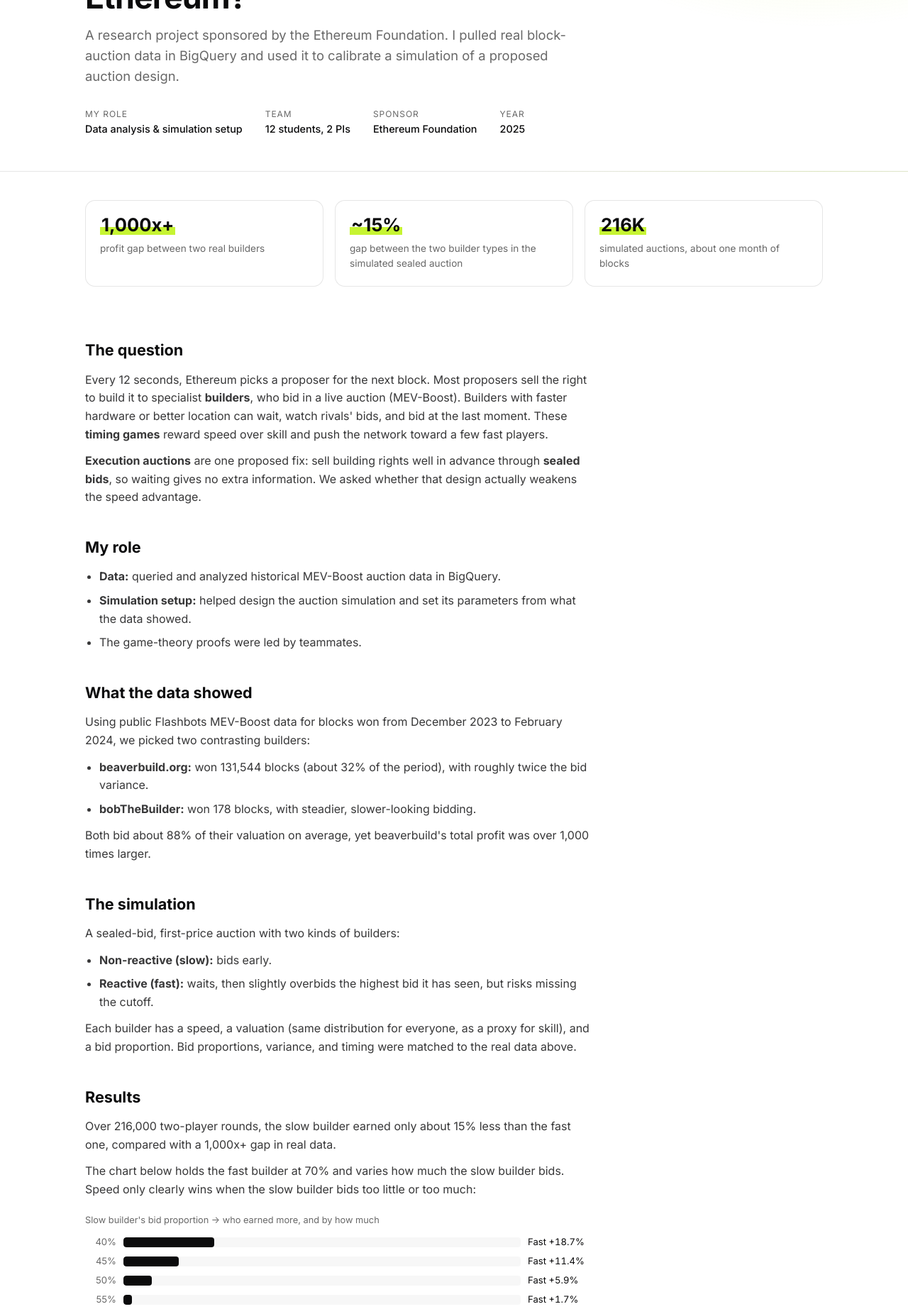
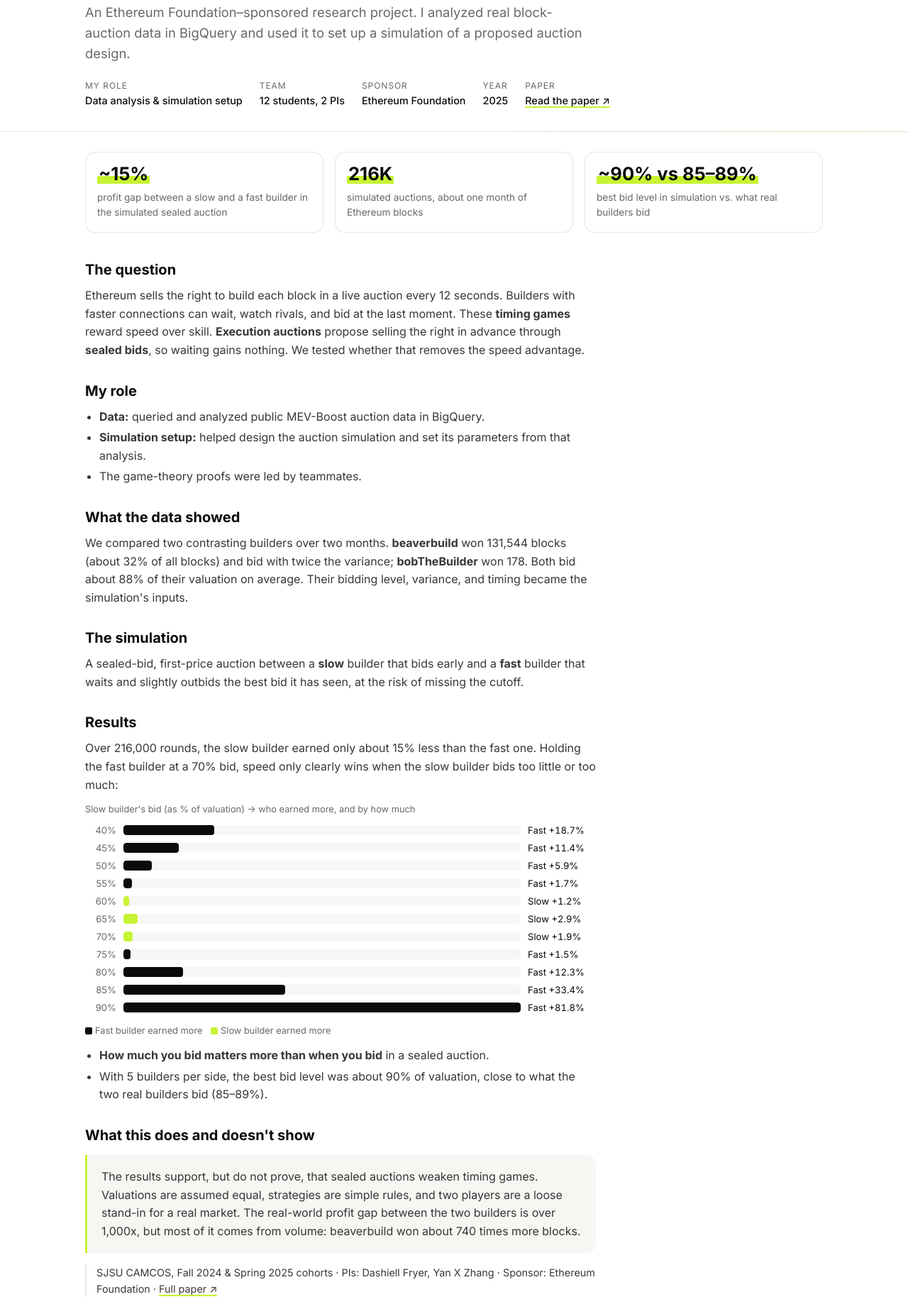
Before and after one commit to Xuewei-Z/xuewei-z.github.io, a plain HTML site: page projects/ethereum-auctions.html in a window 1280 px wide. Shown: the part 285-2130 px from the top of the page at 71% size. Drawn offline with Linux system fonts and the light colour scheme.

Commit message:
Rebalance execution auctions page and tighten spacing
Lead with the simulated ~15% gap and the 90% vs 85-89% bid check,
move the 1,000x figure into limitations with the block-count caveat,
add paper links, and reduce vertical padding site-wide.

Co-Authored-By: Claude Opus 5.5 <noreply@anthropic.com>
Claude-Session: https://claude.ai/code/session_01MrB26HzzzHjrj4v4fHbKUy

```diff
--- a/projects/ethereum-auctions.html
+++ b/projects/ethereum-auctions.html
@@ -4,7 +4,7 @@
   <meta charset="UTF-8">
   <meta name="viewport" content="width=device-width, initial-scale=1.0">
   <title>Do sealed auctions stop timing games on Ethereum? — Xuewei Zhong</title>
-  <meta name="description" content="A research project sponsored by the Ethereum Foundation. I pulled real block-auction data in BigQuery and used it to calibrate a simulation of a proposed auction design.">
+  <meta name="description" content="An Ethereum Foundation–sponsored research project. I analyzed real block-auction data in BigQuery and used it to set up a simulation of a proposed auction design.">
   <link rel="preconnect" href="https://fonts.googleapis.com">
   <link rel="preconnect" href="https://fonts.gstatic.com" crossorigin>
   <link href="https://fonts.googleapis.com/css2?family=Inter:wght@400;500;600;700&display=swap" rel="stylesheet">
@@ -31,12 +31,13 @@
       <p class="crumbs"><a href="../index.html">Home</a> / <a href="../index.html#projects">Projects</a> / Execution auctions</p>
       <p class="eyebrow">Research · Finance · Ethereum Foundation × SJSU CAMCOS</p>
       <h1>Do sealed auctions stop timing games on Ethereum?</h1>
-      <p class="case-lede">A research project sponsored by the Ethereum Foundation. I pulled real block-auction data in BigQuery and used it to calibrate a simulation of a proposed auction design.</p>
+      <p class="case-lede">An Ethereum Foundation–sponsored research project. I analyzed real block-auction data in BigQuery and used it to set up a simulation of a proposed auction design.</p>
       <dl class="meta">
         <div><dt>My role</dt><dd>Data analysis &amp; simulation setup</dd></div>
         <div><dt>Team</dt><dd>12 students, 2 PIs</dd></div>
         <div><dt>Sponsor</dt><dd>Ethereum Foundation</dd></div>
         <div><dt>Year</dt><dd>2025</dd></div>
+        <div><dt>Paper</dt><dd><a class="inline-link" href="https://hackmd.io/MVDCR95XQXutuKb1NuTtWw?view" target="_blank" rel="noopener">Read the paper ↗</a></dd></div>
       </dl>
     </div>
   </header>
@@ -44,45 +45,33 @@
   <!-- ===================== Case body ===================== -->
   <main class="container">
     <div class="results">
-      <div class="result"><span class="metric">1,000x+</span><span>profit gap between two real builders</span></div>
-      <div class="result"><span class="metric">~15%</span><span>gap between the two builder types in the simulated sealed auction</span></div>
-      <div class="result"><span class="metric">216K</span><span>simulated auctions, about one month of blocks</span></div>
+      <div class="result"><span class="metric">~15%</span><span>profit gap between a slow and a fast builder in the simulated sealed auction</span></div>
+      <div class="result"><span class="metric">216K</span><span>simulated auctions, about one month of Ethereum blocks</span></div>
+      <div class="result"><span class="metric">~90% vs 85–89%</span><span>best bid level in simulation vs. what real builders bid</span></div>
     </div>
 
     <article class="case-body">
       <h2>The question</h2>
-      <p>Every 12 seconds, Ethereum picks a proposer for the next block. Most proposers sell the right to build it to specialist <b>builders</b>, who bid in a live auction (MEV-Boost). Builders with faster hardware or better location can wait, watch rivals' bids, and bid at the last moment. These <b>timing games</b> reward speed over skill and push the network toward a few fast players.</p>
-      <p><b>Execution auctions</b> are one proposed fix: sell building rights well in advance through <b>sealed bids</b>, so waiting gives no extra information. We asked whether that design actually weakens the speed advantage.</p>
+      <p>Ethereum sells the right to build each block in a live auction every 12 seconds. Builders with faster connections can wait, watch rivals, and bid at the last moment. These <b>timing games</b> reward speed over skill. <b>Execution auctions</b> propose selling the right in advance through <b>sealed bids</b>, so waiting gains nothing. We tested whether that removes the speed advantage.</p>
 
       <h2>My role</h2>
       <ul>
-        <li><b>Data:</b> queried and analyzed historical MEV-Boost auction data in BigQuery.</li>
-        <li><b>Simulation setup:</b> helped design the auction simulation and set its parameters from what the data showed.</li>
+        <li><b>Data:</b> queried and analyzed public MEV-Boost auction data in BigQuery.</li>
+        <li><b>Simulation setup:</b> helped design the auction simulation and set its parameters from that analysis.</li>
         <li>The game-theory proofs were led by teammates.</li>
       </ul>
 
       <h2>What the data showed</h2>
-      <p>Using public Flashbots MEV-Boost data for blocks won from December 2023 to February 2024, we picked two contrasting builders:</p>
-      <ul>
-        <li><b>beaverbuild.org:</b> won 131,544 blocks (about 32% of the period), with roughly twice the bid variance.</li>
-        <li><b>bobTheBuilder:</b> won 178 blocks, with steadier, slower-looking bidding.</li>
-      </ul>
-      <p>Both bid about 88% of their valuation on average, yet beaverbuild's total profit was over 1,000 times larger.</p>
+      <p>We compared two contrasting builders over two months. <b>beaverbuild</b> won 131,544 blocks (about 32% of all blocks) and bid with twice the variance; <b>bobTheBuilder</b> won 178. Both bid about 88% of their valuation on average. Their bidding level, variance, and timing became the simulation's inputs.</p>
 
       <h2>The simulation</h2>
-      <p>A sealed-bid, first-price auction with two kinds of builders:</p>
-      <ul>
-        <li><b>Non-reactive (slow):</b> bids early.</li>
-        <li><b>Reactive (fast):</b> waits, then slightly overbids the highest bid it has seen, but risks missing the cutoff.</li>
-      </ul>
-      <p>Each builder has a speed, a valuation (same distribution for everyone, as a proxy for skill), and a bid proportion. Bid proportions, variance, and timing were matched to the real data above.</p>
+      <p>A sealed-bid, first-price auction between a <b>slow</b> builder that bids early and a <b>fast</b> builder that waits and slightly outbids the best bid it has seen, at the risk of missing the cutoff.</p>
 
       <h2>Results</h2>
-      <p>Over 216,000 two-player rounds, the slow builder earned only about 15% less than the fast one, compared with a 1,000x+ gap in real data.</p>
-      <p>The chart below holds the fast builder at 70% and varies how much the slow builder bids. Speed only clearly wins when the slow builder bids too little or too much:</p>
+      <p>Over 216,000 rounds, the slow builder earned only about 15% less than the fast one. Holding the fast builder at a 70% bid, speed only clearly wins when the slow builder bids too little or too much:</p>
 
       <figure class="bars" aria-label="Profit advantage by the slow builder's bid proportion">
-        <div class="bars-title">Slow builder's bid proportion → who earned more, and by how much</div>
+        <div class="bars-title">Slow builder's bid (as % of valuation) → who earned more, and by how much</div>
         <div class="bar-row"><span class="bar-x">40%</span><span class="bar-track"><span class="bar bar-r" style="width:22.8%"></span></span><span class="bar-v">Fast +18.7%</span></div>
         <div class="bar-row"><span class="bar-x">45%</span><span class="bar-track"><span class="bar bar-r" style="width:13.9%"></span></span><span class="bar-v">Fast +11.4%</span></div>
         <div class="bar-row"><span class="bar-x">50%</span><span class="bar-track"><span class="bar bar-r" style="width:7.2%"></span></span><span class="bar-v">Fast +5.9%</span></div>
@@ -94,24 +83,20 @@
         <div class="bar-row"><span class="bar-x">80%</span><span class="bar-track"><span class="bar bar-r" style="width:15.0%"></span></span><span class="bar-v">Fast +12.3%</span></div>
         <div class="bar-row"><span class="bar-x">85%</span><span class="bar-track"><span class="bar bar-r" style="width:40.8%"></span></span><span class="bar-v">Fast +33.4%</span></div>
         <div class="bar-row"><span class="bar-x">90%</span><span class="bar-track"><span class="bar bar-r" style="width:100.0%"></span></span><span class="bar-v">Fast +81.8%</span></div>
-        <figcaption><span class="key key-r"></span>Fast (reactive) builder earned more <span class="key key-n"></span>Slow (non-reactive) builder earned more. Fast builder fixed at 70% bid proportion.</figcaption>
+        <figcaption><span class="key key-r"></span>Fast builder earned more <span class="key key-n"></span>Slow builder earned more</figcaption>
       </figure>
 
-      <h2>Takeaways</h2>
       <ul>
         <li><b>How much you bid matters more than when you bid</b> in a sealed auction.</li>
-        <li>The best bid proportion rises as more builders compete, as classical auction theory predicts. In 5v5 simulations it clustered around 90%, close to what real builders bid (85–89%).</li>
+        <li>With 5 builders per side, the best bid level was about 90% of valuation, close to what the two real builders bid (85–89%).</li>
       </ul>
 
       <h2>What this does and doesn't show</h2>
       <div class="callout">
-        <p>The simulations support, but do not prove, that sealed auctions discourage timing games. Valuations are assumed exact and identical, strategies are simple rules rather than solved equilibria, and two players are a loose stand-in for the real market. The real 1,000x gap may also reflect skill differences the model doesn't capture.</p>
+        <p>The results support, but do not prove, that sealed auctions weaken timing games. Valuations are assumed equal, strategies are simple rules, and two players are a loose stand-in for a real market. The real-world profit gap between the two builders is over 1,000x, but most of it comes from volume: beaverbuild won about 740 times more blocks.</p>
       </div>
 
-      <h2>Why I like this project</h2>
-      <p>It joins my two backgrounds. Finance taught me how much a small edge in a market is worth; statistics gave me the tools to test whether a design actually removes it.</p>
-
-      <p class="note">Team project: SJSU CAMCOS, Fall 2024 and Spring 2025 cohorts. PIs: Dashiell Fryer and Yan X Zhang. Sponsor: Ethereum Foundation. <a href="https://hackmd.io/MVDCR95XQXutuKb1NuTtWw?view" target="_blank" rel="noopener">Read the full write-up ↗</a></p>
+      <p class="note">SJSU CAMCOS, Fall 2024 &amp; Spring 2025 cohorts · PIs: Dashiell Fryer, Yan X Zhang · Sponsor: Ethereum Foundation · <a class="inline-link" href="https://hackmd.io/MVDCR95XQXutuKb1NuTtWw?view" target="_blank" rel="noopener">Full paper ↗</a></p>
 
       <h2>Stack</h2>
       <div class="tags">
--- a/style.css
+++ b/style.css
@@ -445,3 +445,28 @@ a { color: inherit; text-decoration: none; }
 .case-body p, .case-body ul { margin-bottom: 12px; }
 .case-body .callout p { margin-bottom: 0; }
 .bars-title { margin-bottom: 4px; }
+
+/* =========================================================
+   11. Tighter vertical rhythm (shorter pages)
+   ========================================================= */
+.section { padding: 64px 0; }
+.section-head { margin-bottom: 28px; }
+.hero { padding: 72px 0 64px; }
+.case-hero { padding: 40px 0 32px; }
+.crumbs { margin-bottom: 12px; }
+.case-lede { margin-bottom: 20px; }
+.meta { gap: 24px; }
+.results { margin: 28px 0 0; }
+.result { padding: 16px; }
+.case-body { padding: 8px 0 48px; }
+.case-body h2 { margin: 28px 0 8px; font-size: 1.25rem; }
+.case-body p, .case-body ul { margin-bottom: 10px; }
+.case-body ul { gap: 4px; }
+.bars { margin: 12px 0 12px; gap: 4px; }
+.inline-link { text-decoration: underline; text-decoration-color: var(--lime); text-underline-offset: 3px; text-decoration-thickness: 2px; }
+.inline-link:hover { color: var(--lime-deep); }
+.footer { padding: 40px 0; }
+@media (max-width: 760px) {
+  .hero { padding: 40px 0 48px; }
+  .section { padding: 48px 0; }
+}
```
Also changed, not shown: index.html (+3 -3 lines).
